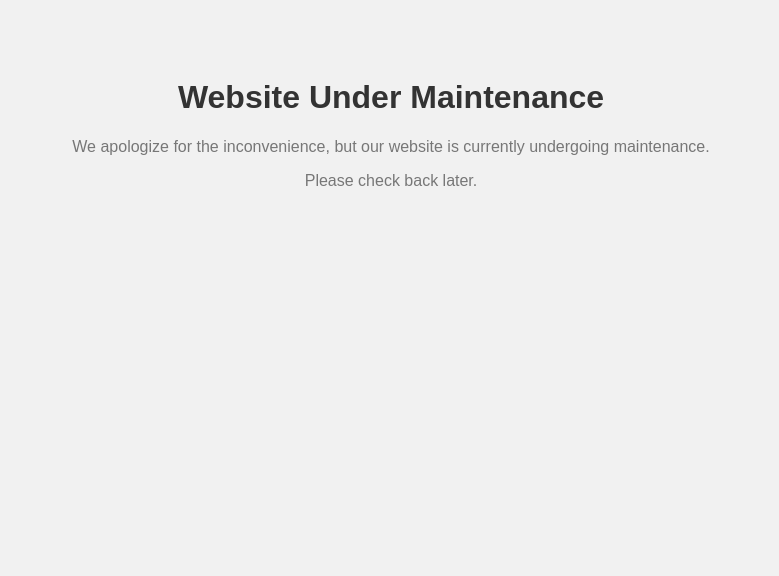
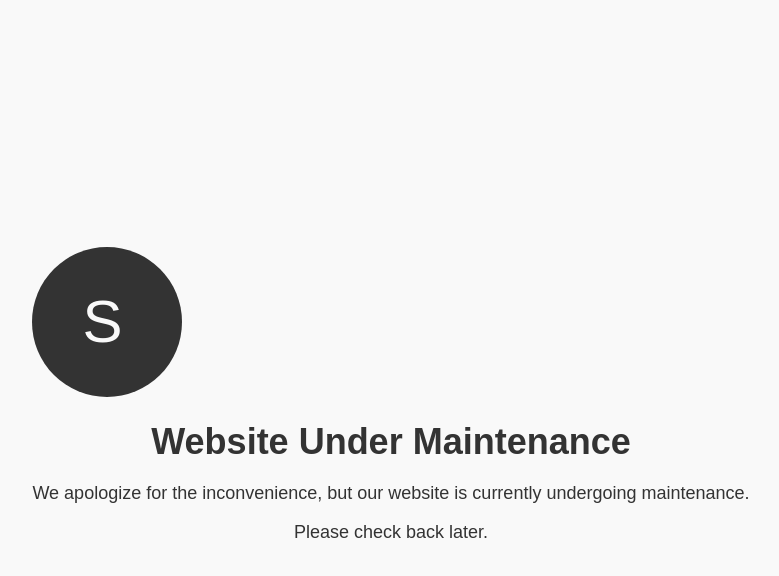
Before and after one commit to dinotechX/dinotechX.github.io, a website: page index.html in a window 1280 px wide. Shown: the whole page, without its empty margins (249-1028 px from the left). Drawn offline with Linux system fonts and the light colour scheme.

Commit message:
Update index.html

```diff
--- a/index.html
+++ b/index.html
@@ -4,22 +4,52 @@
   <title>Standby Page</title>
   <style>
     body {
-      background-color: #f1f1f1;
       font-family: Arial, sans-serif;
+      background-color: #f9f9f9;
+      color: #333;
+      display: flex;
+      justify-content: center;
+      align-items: center;
+      height: 100vh;
+      margin: 0;
+    }
+    .container {
       text-align: center;
-      padding: 50px;
     }
     h1 {
-      color: #333;
+      font-size: 36px;
+      margin-bottom: 20px;
     }
     p {
-      color: #777;
+      font-size: 18px;
+      margin-bottom: 10px;
+    }
+    .logo {
+      width: 150px;
+      height: 150px;
+      margin-bottom: 20px;
+      border-radius: 50%;
+      background-color: #333;
+      display: flex;
+      justify-content: center;
+      align-items: center;
+    }
+    .logo span {
+      font-size: 60px;
+      color: #f9f9f9;
+      text-transform: uppercase;
+      letter-spacing: 10px;
     }
   </style>
 </head>
 <body>
-  <h1>Website Under Maintenance</h1>
-  <p>We apologize for the inconvenience, but our website is currently undergoing maintenance.</p>
-  <p>Please check back later.</p>
+  <div class="container">
+    <div class="logo">
+      <span>S</span>
+    </div>
+    <h1>Website Under Maintenance</h1>
+    <p>We apologize for the inconvenience, but our website is currently undergoing maintenance.</p>
+    <p>Please check back later.</p>
+  </div>
 </body>
 </html>
```
